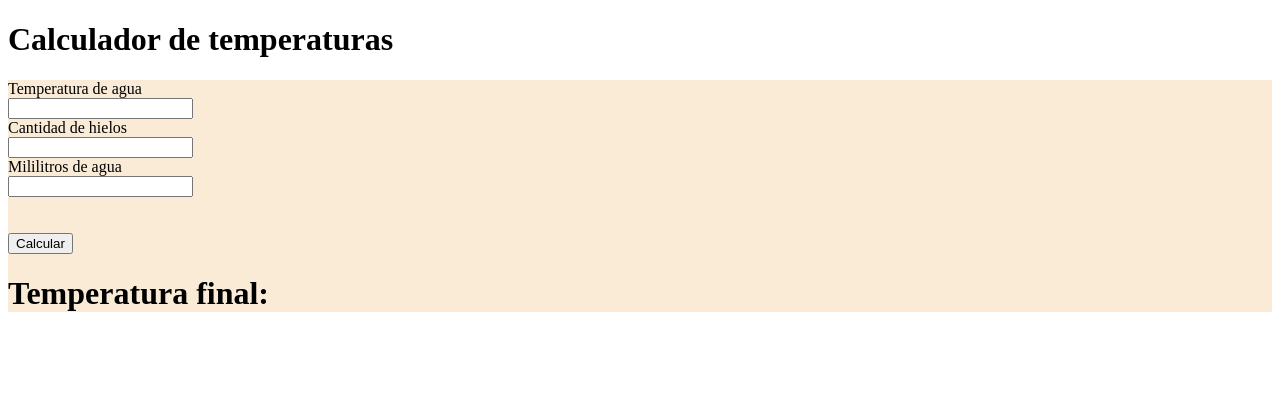
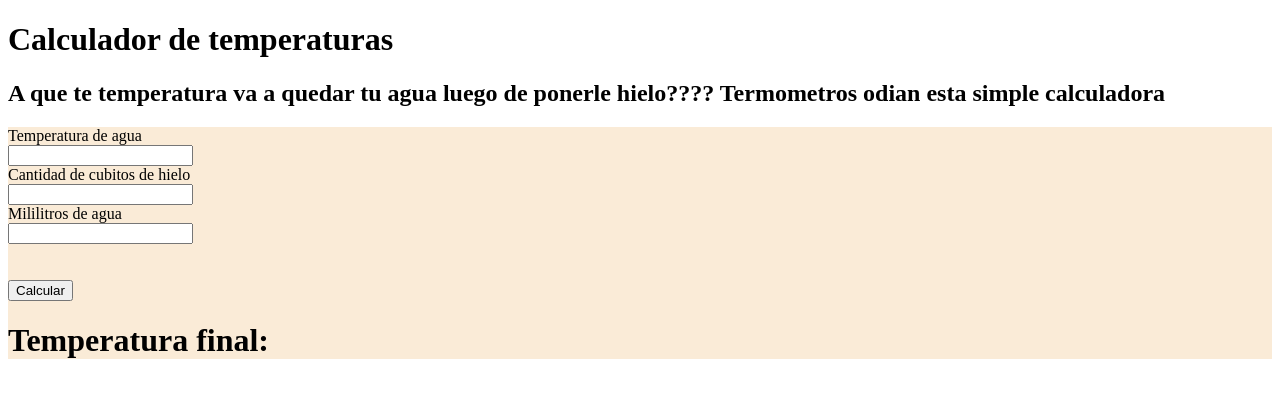
Before and after one commit to nico-bondarenco/Actividad_11.2, a plain HTML site: page index.html in a window 1280 px wide. Drawn offline with Linux system fonts and the light colour scheme.

Commit message:
jaksjask retoques

```diff
--- a/index.html
+++ b/index.html
@@ -8,10 +8,11 @@
 
 <body>
     <h1>Calculador de temperaturas</h1>
+    <h2>A que te temperatura va a quedar tu agua luego de ponerle hielo???? Termometros odian esta simple calculadora</h2>
     <div style="background-color: antiquewhite;">
         <label for="ta"> Temperatura de agua </label><br>
         <input type="number" id="ta" name="ta"><br>
-        <label for="nh"> Cantidad de hielos </label><br>
+        <label for="nh"> Cantidad de cubitos de hielo </label><br>
         <input type="number" id="nh" name="nh"><br>
         <label for="ma"> Mililitros de agua </label><br>
         <input type="number" id="ma" name="ma"><br>
```
